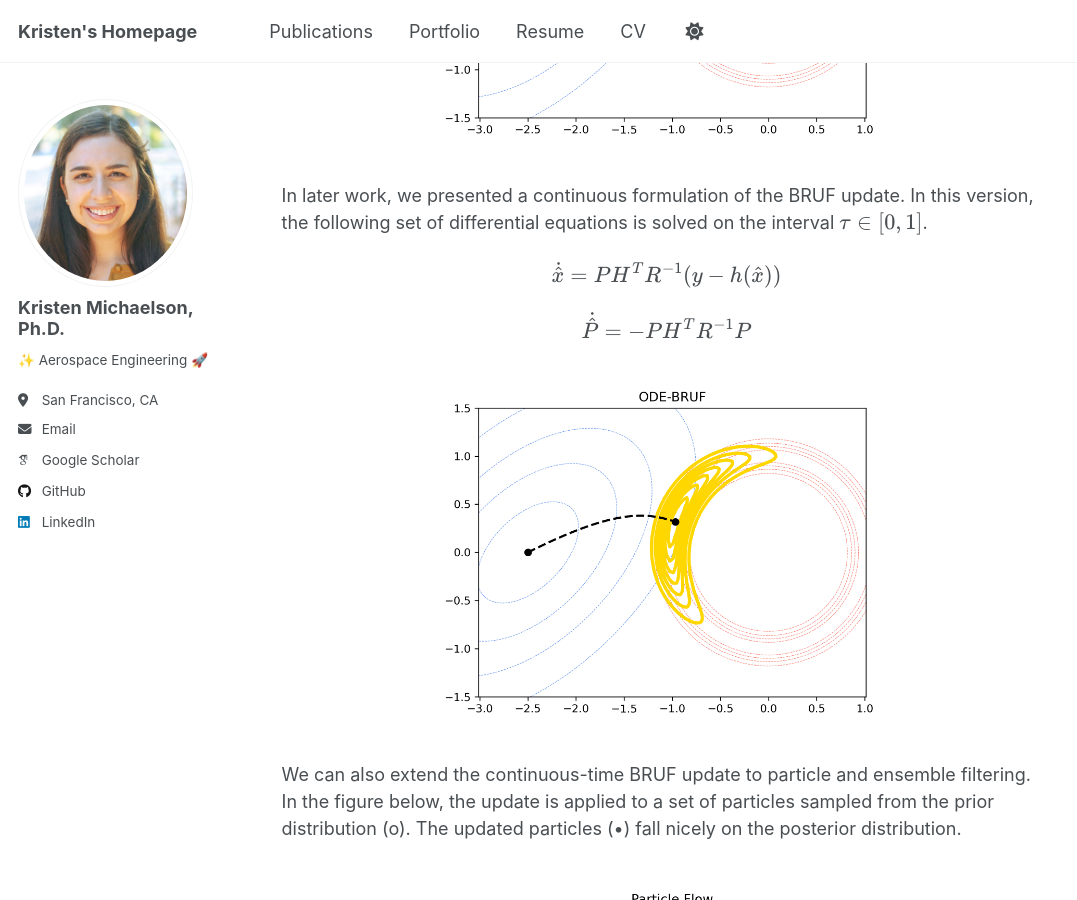
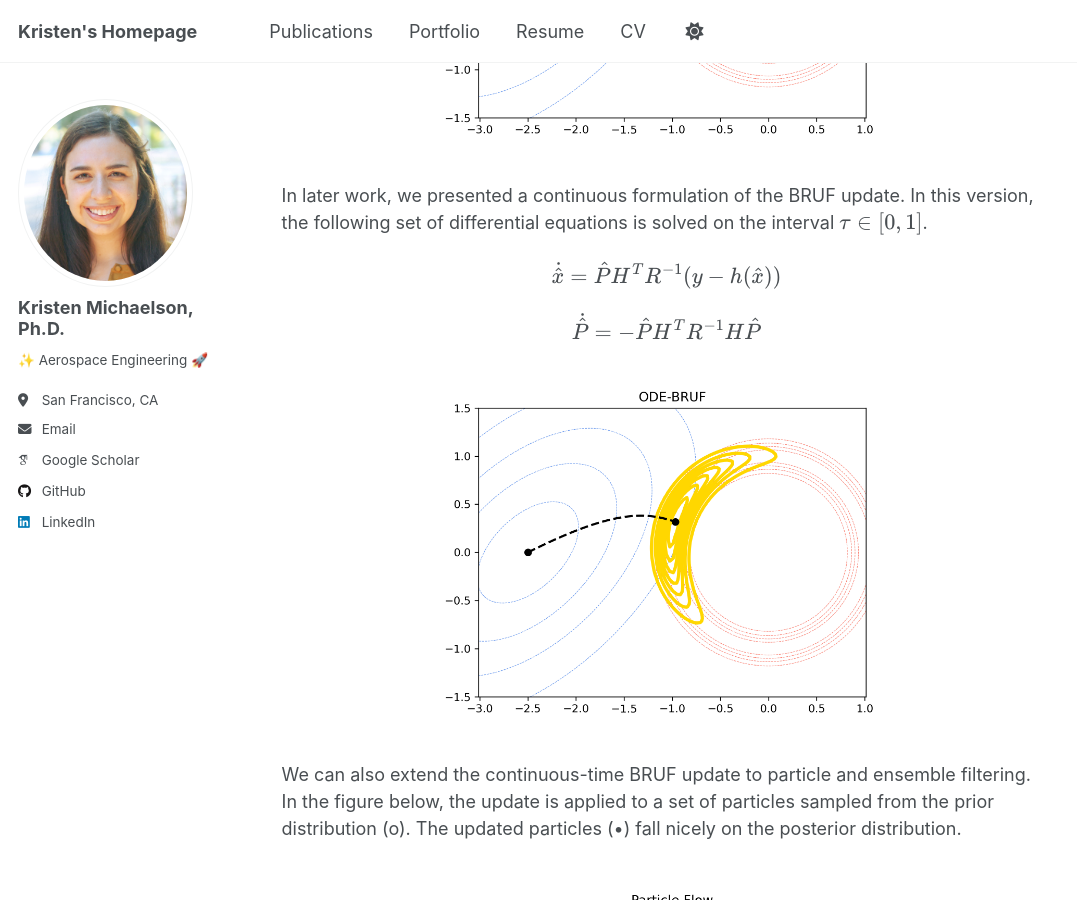
Before and after one commit to kristenmichaelson/kristenmichaelson.github.io, a Jekyll site: the page built from _portfolio/portfolio-2.md, in a window 1280 px wide and 900 px high, scrolled down 2150 px. Shown: the whole window, without its empty margins (0-1077 px from the left). Built offline with Jekyll 4.4.1, drawn with Linux system fonts in a browser that asks for light colours; some web fonts are replaced; a script that is not in the unit is left out.

Commit message:
Update portfolio-2.md

```diff
--- a/_portfolio/portfolio-2.md
+++ b/_portfolio/portfolio-2.md
@@ -45,9 +45,9 @@ The intuition behind the BRUF is that by inflating the measurement noise covaria
 
 In later work, we presented a continuous formulation of the BRUF update. In this version, the following set of differential equations is solved on the interval \\(\tau \in [0,1]\\).
 
-$$ \dot{\hat{x}} = PH^TR^{-1}(y - h(\hat{x})) $$
+$$ \dot{\hat{x}} = \hat{P}H^TR^{-1}(y - h(\hat{x})) $$
 
-$$ \dot{\hat{P}} = - PH^TR^{-1}P $$
+$$ \dot{\hat{P}} = - \hat{P}H^TR^{-1}H\hat{P} $$
 
 ![BRUF](/images/portfolio-2/ode-bruf.png){: .align-center width="500px"}
 
```
